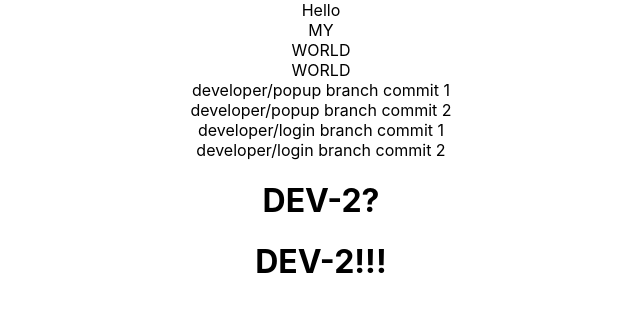
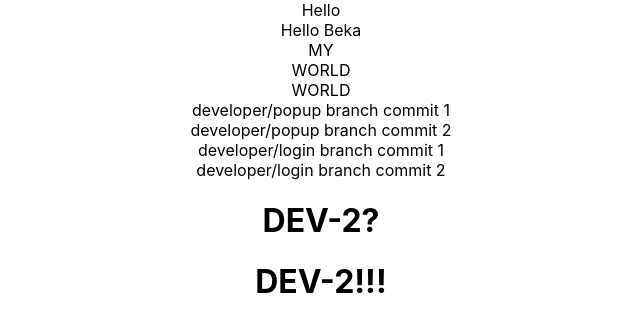
Before and after one commit to zemosamurai/git-flow, a React (Create React App) app: page / in a window 1280 px wide. Shown: the top 332 px of the page, without its empty margins (319-959 px from the left). Built offline with nearby package versions, Linux system fonts and the light colour scheme.

Commit message:
cm: bekadev

```diff
--- a/src/App.tsx
+++ b/src/App.tsx
@@ -5,6 +5,7 @@ function App() {
     return (
         <div className="App">
             <div>Hello</div>
+            <div>Hello Beka</div>
             <div>MY</div>
             <div>WORLD</div>
             <div>WORLD</div>
```
